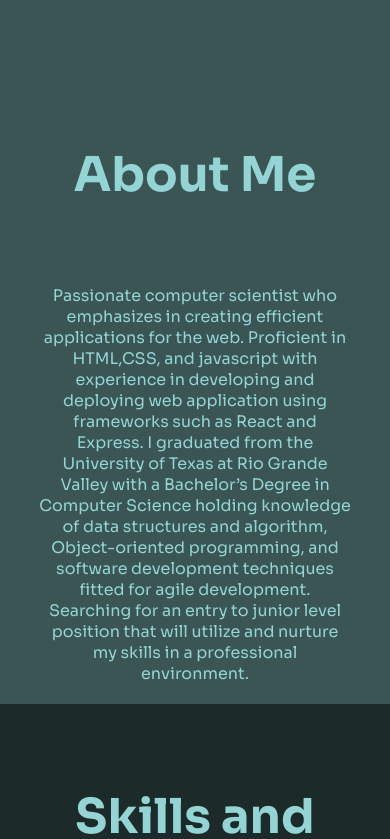
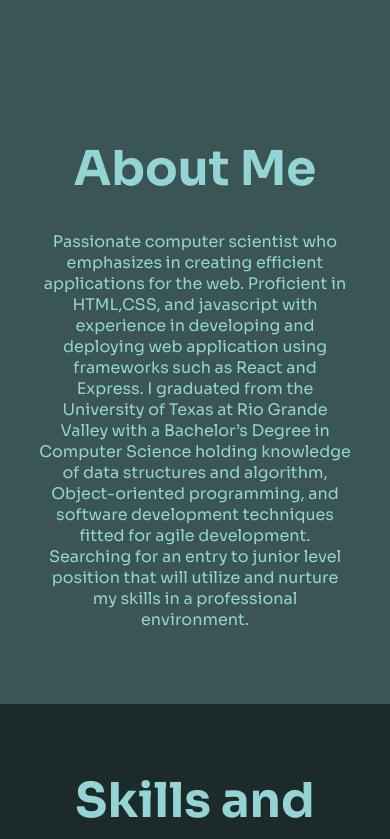
Before and after one commit to Jerpancho/Portfolio, a React (Vite) app: page / in a window 390 px wide. Shown: the part 860-1699 px from the top of the page. Built offline with nearby package versions, Linux system fonts and the light colour scheme.

Commit message:
modified layout for mobile

```diff
--- a/src/css/About.module.css
+++ b/src/css/About.module.css
@@ -3,17 +3,25 @@
    height: 45rem;
    display: flex;
    flex-direction: column;
-   justify-content: flex-start;
+   justify-content: center;
    align-items: center;
    background-color: var(--gray);
    gap: 5rem;
 }
+
+@media (max-width: 60rem) {
+   .about {
+      gap: 2rem;
+   }
+   .header {
+      margin-top: 5rem;
+   }
+}
+
 .header {
    color: var(--bright);
    font-size: 3rem;
-   margin-top: 10rem;
 }
-
 .description {
    color: var(--bright);
    text-align: center;
--- a/src/css/Nav.module.css
+++ b/src/css/Nav.module.css
@@ -44,6 +44,9 @@
 }
 
 @media (max-width: 45rem) {
+   .nav {
+      display: none;
+   }
    .list {
       flex-direction: column;
    }
--- a/src/css/Project.module.css
+++ b/src/css/Project.module.css
@@ -11,6 +11,9 @@
    .projects {
       height: auto;
       padding: 1rem;
+   }
+   .header {
+      margin-top: 2rem;
    }
 }
 .header {
--- a/src/css/Skills.module.css
+++ b/src/css/Skills.module.css
@@ -8,6 +8,11 @@
    align-items: Center;
 }
 
+@media (max-width: 60rem) {
+   .header {
+      margin-bottom: 2rem;
+   }
+}
 .skills > div {
    width: min(50rem, 85%);
 }
```
